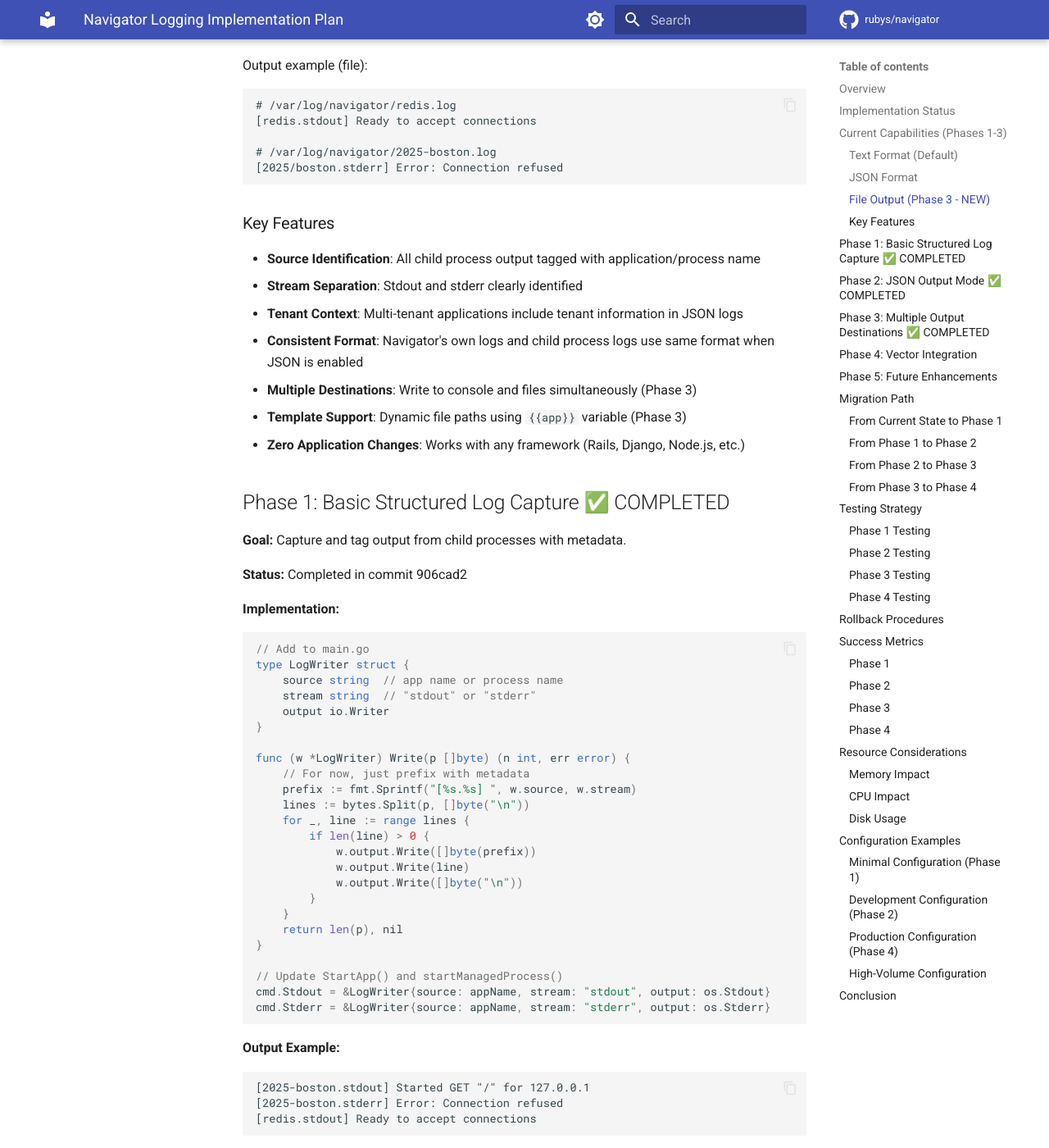
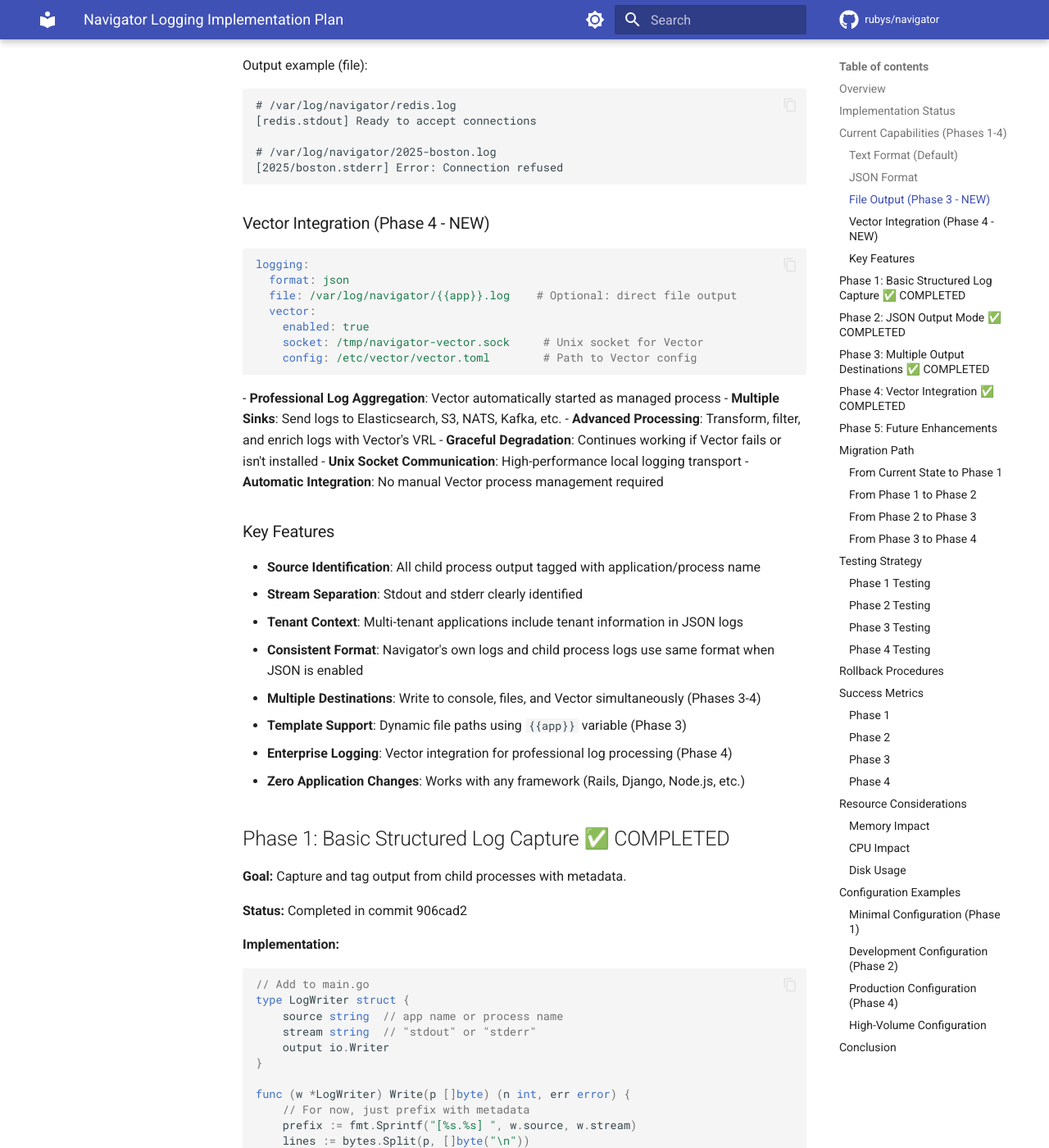
Before and after one commit to rubys/navigator, an MkDocs documentation site: the page built from docs/logging-implementation-plan.md, in a window 1280 px wide and 1400 px high, scrolled down 1473 px. Shown: the whole window at 82% size. Built offline with MkDocs 1.6.1 and Material for MkDocs 9.7.7, drawn with Linux system fonts in a browser that asks for light colours; comment, search, counter and statistics services are not loaded; some of the changed text lies outside the part shown.

````diff
--- a/docs/logging-implementation-plan.md
+++ b/docs/logging-implementation-plan.md
@@ -9,12 +9,12 @@ This document outlines an incremental approach to add structured logging capabil
 - ✅ **Phase 1: Basic Structured Log Capture** - Completed in commit 906cad2
 - ✅ **Phase 2: JSON Output Mode** - Completed in commit 2e2e73a
 - ✅ **Phase 3: Multiple Output Destinations** - Completed
-- ⏳ **Phase 4: Vector Integration** - Not implemented
+- ✅ **Phase 4: Vector Integration** - Completed
 - ⏳ **Phase 5: Future Enhancements** - Not implemented
 
-## Current Capabilities (Phases 1-3)
+## Current Capabilities (Phases 1-4)
 
-Navigator now provides comprehensive logging for all processes with multiple output destinations:
+Navigator now provides enterprise-grade logging with Vector integration for advanced log processing and routing:
 
 ### Text Format (Default)
 ```yaml
@@ -59,13 +59,31 @@ Output example (file):
 [2025/boston.stderr] Error: Connection refused
 ```
 
+### Vector Integration (Phase 4 - NEW)
+```yaml
+logging:
+  format: json
+  file: /var/log/navigator/{{app}}.log    # Optional: direct file output
+  vector:
+    enabled: true
+    socket: /tmp/navigator-vector.sock     # Unix socket for Vector
+    config: /etc/vector/vector.toml        # Path to Vector config
+```
+- **Professional Log Aggregation**: Vector automatically started as managed process
+- **Multiple Sinks**: Send logs to Elasticsearch, S3, NATS, Kafka, etc.
+- **Advanced Processing**: Transform, filter, and enrich logs with Vector's VRL
+- **Graceful Degradation**: Continues working if Vector fails or isn't installed
+- **Unix Socket Communication**: High-performance local logging transport
+- **Automatic Integration**: No manual Vector process management required
+
 ### Key Features
 - **Source Identification**: All child process output tagged with application/process name
 - **Stream Separation**: Stdout and stderr clearly identified
 - **Tenant Context**: Multi-tenant applications include tenant information in JSON logs
 - **Consistent Format**: Navigator's own logs and child process logs use same format when JSON is enabled
-- **Multiple Destinations**: Write to console and files simultaneously (Phase 3)
+- **Multiple Destinations**: Write to console, files, and Vector simultaneously (Phases 3-4)
 - **Template Support**: Dynamic file paths using `{{app}}` variable (Phase 3)
+- **Enterprise Logging**: Vector integration for professional log processing (Phase 4)
 - **Zero Application Changes**: Works with any framework (Rails, Django, Node.js, etc.)
 
 ## Phase 1: Basic Structured Log Capture ✅ COMPLETED
@@ -269,9 +287,19 @@ logging:
 - Template support for dynamic paths
 - Debugging remains easy with console output
 
-## Phase 4: Vector Integration
+## Phase 4: Vector Integration ✅ COMPLETED
 
 **Goal:** Add Vector as a managed process and output destination for advanced log routing.
+
+**Status:** Completed - Navigator can now send logs to Vector for enterprise-grade log processing
+
+**Key Features Implemented:**
+- Vector automatically started as a managed process when enabled
+- Unix socket communication to Vector for high performance
+- VectorWriter with graceful degradation if Vector fails
+- Logs sent to console, files, AND Vector simultaneously
+- Complete integration with existing logging pipeline
+- Zero manual Vector process management required
 
 **Implementation:**
 
````
Also changed, not shown: CLAUDE.md (+3 -1 lines), README.md (+16 -1 lines), 5 other files.
